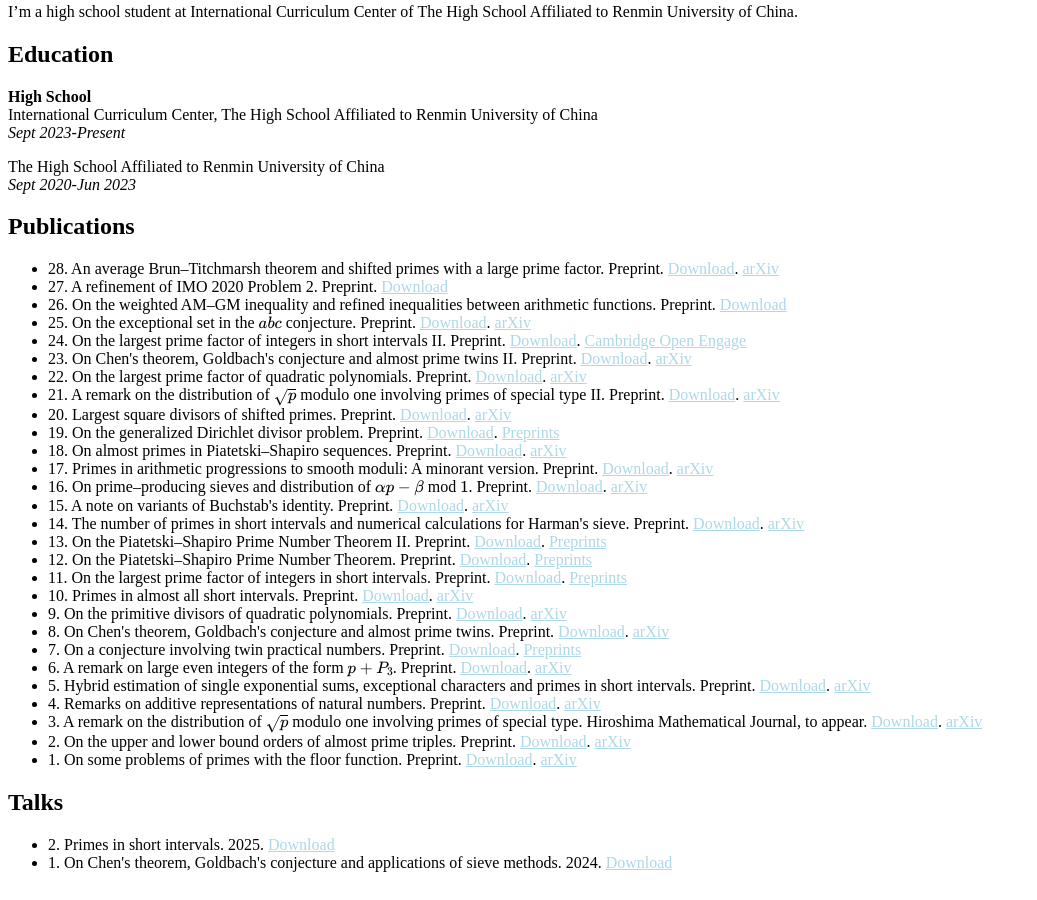
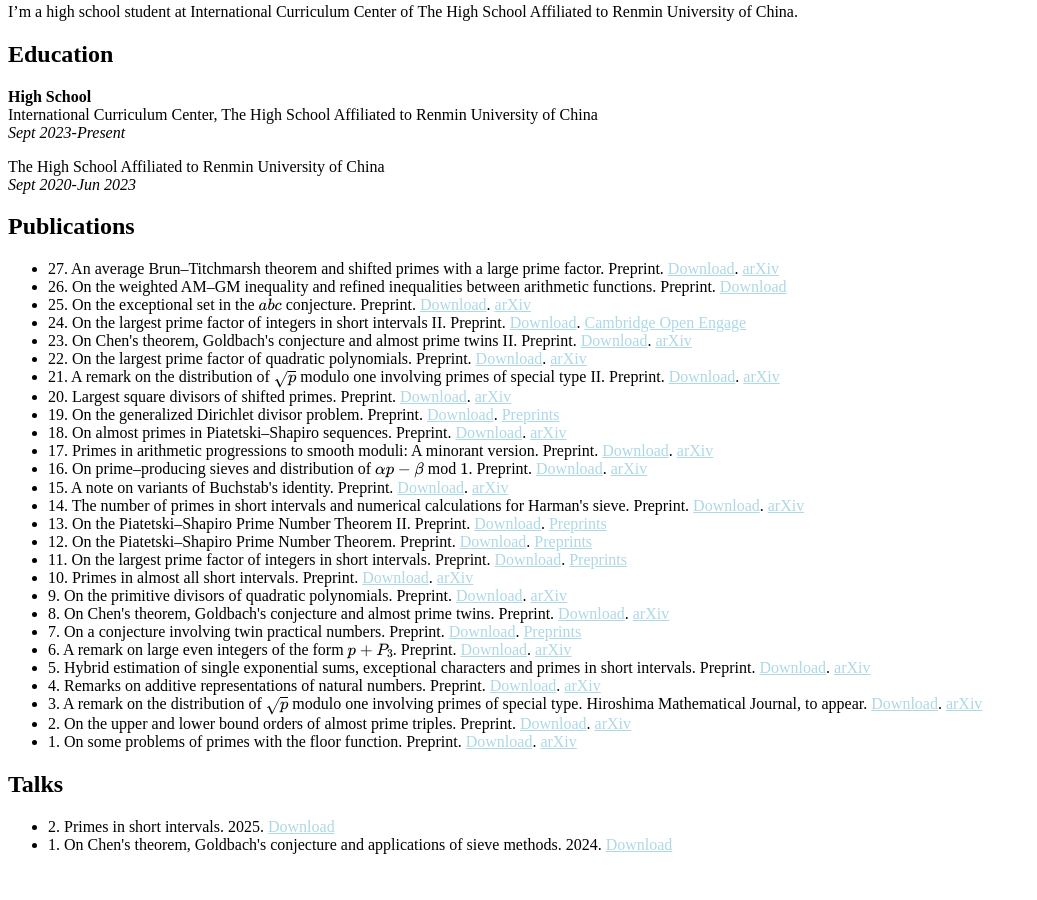
Before and after one commit to CareyRunboLi/CareyRunboLi.github.io, a Jekyll site: the page built from index.md, in a window 1280 px wide and 900 px high, scrolled down 1553 px. Shown: the whole window, without its empty margins (0-1037 px from the left). Built offline with Jekyll 4.4.1, drawn with Linux system fonts in a browser that asks for light colours; some web fonts are replaced; formulas are drawn with MathJax 3; a style sheet for code colours, icons or effects is not loaded; our own code applies the rules of GitHub Pages for plain Markdown files.

Commit message:
Update preprints.md

```diff
--- a/_includes/preprints.md
+++ b/_includes/preprints.md
@@ -7,8 +7,7 @@
 ## Publications
 
 <ul style="margin:0 0 5px;">
-  <li>28. An average Brun–Titchmarsh theorem and shifted primes with a large prime factor. Preprint. <a href="http://runbolicarey.com/assets/downloads/An_average_Brun__Titchmarsh_theorem_and_shifted_primes_with_a_large_prime_factor.pdf"><span>Download</span></a>. <a href="https://arxiv.org/abs/2508.18285v1"><span>arXiv</span></a></li>
-  <li>27. A refinement of IMO 2020 Problem 2. Preprint. <a href="http://runbolicarey.com/assets/downloads/A_refinement_of_IMO_2020_Problem_2.pdf"><span>Download</span></a></li>
+  <li>27. An average Brun–Titchmarsh theorem and shifted primes with a large prime factor. Preprint. <a href="http://runbolicarey.com/assets/downloads/An_average_Brun__Titchmarsh_theorem_and_shifted_primes_with_a_large_prime_factor.pdf"><span>Download</span></a>. <a href="https://arxiv.org/abs/2508.18285v1"><span>arXiv</span></a></li>
   <li>26. On the weighted AM–GM inequality and refined inequalities between arithmetic functions. Preprint. <a href="http://runbolicarey.com/assets/downloads/On_the_weighted_AM__GM_inequality_and_refined_inequalities_between_arithmetic_functions.pdf"><span>Download</span></a></li>
   <li>25. On the exceptional set in the $abc$ conjecture. Preprint. <a href="http://runbolicarey.com/assets/downloads/On_the_exceptional_set_in_the_abc_conjecture.pdf"><span>Download</span></a>. <a href="https://arxiv.org/abs/2507.02885v1"><span>arXiv</span></a></li>
   <li>24. On the largest prime factor of integers in short intervals II. Preprint. <a href="http://runbolicarey.com/assets/downloads/On_the_largest_prime_factor_of_integers_in_short_intervals_II.pdf"><span>Download</span></a>. <a href="https://doi.org/10.33774/coe-2025-xnbjq"><span>Cambridge Open Engage</span></a></li>
@@ -21,7 +20,7 @@
   <li>17. Primes in arithmetic progressions to smooth moduli: A minorant version. Preprint. <a href="http://runbolicarey.com/assets/downloads/Primes_in_arithmetic_progressions_to_smooth_moduli.pdf"><span>Download</span></a>. <a href="https://arxiv.org/abs/2505.09629v1"><span>arXiv</span></a></li>
   <li>16. On prime–producing sieves and distribution of $\alpha p - \beta$ mod $1$. Preprint. <a href="http://runbolicarey.com/assets/downloads/On_prime__producing_sieves_and_distribution_of_ap_b_mod_1.pdf"><span>Download</span></a>. <a href="https://arxiv.org/abs/2504.13195v2"><span>arXiv</span></a></li>
   <li>15. A note on variants of Buchstab's identity. Preprint. <a href="http://runbolicarey.com/assets/downloads/A_note_on_variants_of_Buchstab_s_identity.pdf"><span>Download</span></a>. <a href="https://arxiv.org/abs/2504.07974v1"><span>arXiv</span></a></li>
-  <li>14. The number of primes in short intervals and numerical calculations for Harman's sieve. Preprint. <a href="http://runbolicarey.com/assets/downloads/The_number_of_primes_in_short_intervals_and_numerical_calculations_for_Harman_s_sieve.pdf"><span>Download</span></a>. <a href="https://arxiv.org/abs/2308.04458v6"><span>arXiv</span></a></li>
+  <li>14. The number of primes in short intervals and numerical calculations for Harman's sieve. Preprint. <a href="http://runbolicarey.com/assets/downloads/The_number_of_primes_in_short_intervals_and_numerical_calculations_for_Harman_s_sieve.pdf"><span>Download</span></a>. <a href="https://arxiv.org/abs/2308.04458v7"><span>arXiv</span></a></li>
   <li>13. On the Piatetski–Shapiro Prime Number Theorem II. Preprint. <a href="http://runbolicarey.com/assets/downloads/On_the_Piatetski_Shapiro_prime_number_theorem_II.pdf"><span>Download</span></a>. <a href="https://www.preprints.org/manuscript/202504.1165/v1"><span>Preprints</span></a></li>
   <li>12. On the Piatetski–Shapiro Prime Number Theorem. Preprint. <a href="http://runbolicarey.com/assets/downloads/On_the_Piatetski_Shapiro_prime_number_theorem.pdf"><span>Download</span></a>. <a href="https://www.preprints.org/manuscript/202504.1190/v1"><span>Preprints</span></a></li>
   <li>11. On the largest prime factor of integers in short intervals. Preprint. <a href="http://runbolicarey.com/assets/downloads/On_the_largest_prime_factor_of_integers_in_short_intervals.pdf"><span>Download</span></a>. <a href="https://www.preprints.org/manuscript/202504.1212/v1"><span>Preprints</span></a></li>
@@ -31,7 +30,7 @@
   <li>7. On a conjecture involving twin practical numbers. Preprint. <a href="http://runbolicarey.com/assets/downloads/On_a_conjecture_involving_twin_practical_numbers.pdf"><span>Download</span></a>. <a href="https://www.preprints.org/manuscript/202504.1211/v1"><span>Preprints</span></a></li>
   <li>6. A remark on large even integers of the form $p + P_3$. Preprint. <a href="http://runbolicarey.com/assets/downloads/A_remark_on_large_even_integers_of_the_form_p_P3.pdf"><span>Download</span></a>. <a href="https://arxiv.org/abs/2403.09691v1"><span>arXiv</span></a></li>
   <li>5. Hybrid estimation of single exponential sums, exceptional characters and primes in short intervals. Preprint. <a href="http://runbolicarey.com/assets/downloads/Hybrid_estimation_of_exponential_sums__exceptional_characters_and_primes_in_short_intervals.pdf"><span>Download</span></a>. <a href="https://arxiv.org/abs/2401.11139v3"><span>arXiv</span></a></li>
-  <li>4. Remarks on additive representations of natural numbers. Preprint. <a href="http://runbolicarey.com/assets/downloads/Remarks_on_additive_representations_of_natural_numbers.pdf"><span>Download</span></a>. <a href="https://arxiv.org/abs/2309.03218v6"><span>arXiv</span></a></li>
+  <li>4. Remarks on additive representations of natural numbers. Preprint. <a href="http://runbolicarey.com/assets/downloads/Remarks_on_additive_representations_of_natural_numbers.pdf"><span>Download</span></a>. <a href="https://arxiv.org/abs/2309.03218v7"><span>arXiv</span></a></li>
   <li>3. A remark on the distribution of $\sqrt{p}$ modulo one involving primes of special type. Hiroshima Mathematical Journal, to appear. <a href="http://runbolicarey.com/assets/downloads/A_remark_on_the_distribution_of__p_modulo_one_involving_primes_of_special_type.pdf"><span>Download</span></a>. <a href="https://arxiv.org/abs/2401.01351v1"><span>arXiv</span></a></li>
   <li>2. On the upper and lower bound orders of almost prime triples. Preprint. <a href="http://runbolicarey.com/assets/downloads/On_the_upper_and_lower_bound_orders_of_almost_prime_triples.pdf"><span>Download</span></a>. <a href="https://arxiv.org/abs/2401.01348v1"><span>arXiv</span></a></li>
   <li>1. On some problems of primes with the floor function. Preprint. <a href="http://runbolicarey.com/assets/downloads/On_some_problems_of_primes_involving_the_floor_function.pdf"><span>Download</span></a>. <a href="https://arxiv.org/abs/2308.16301v1"><span>arXiv</span></a></li>
```
